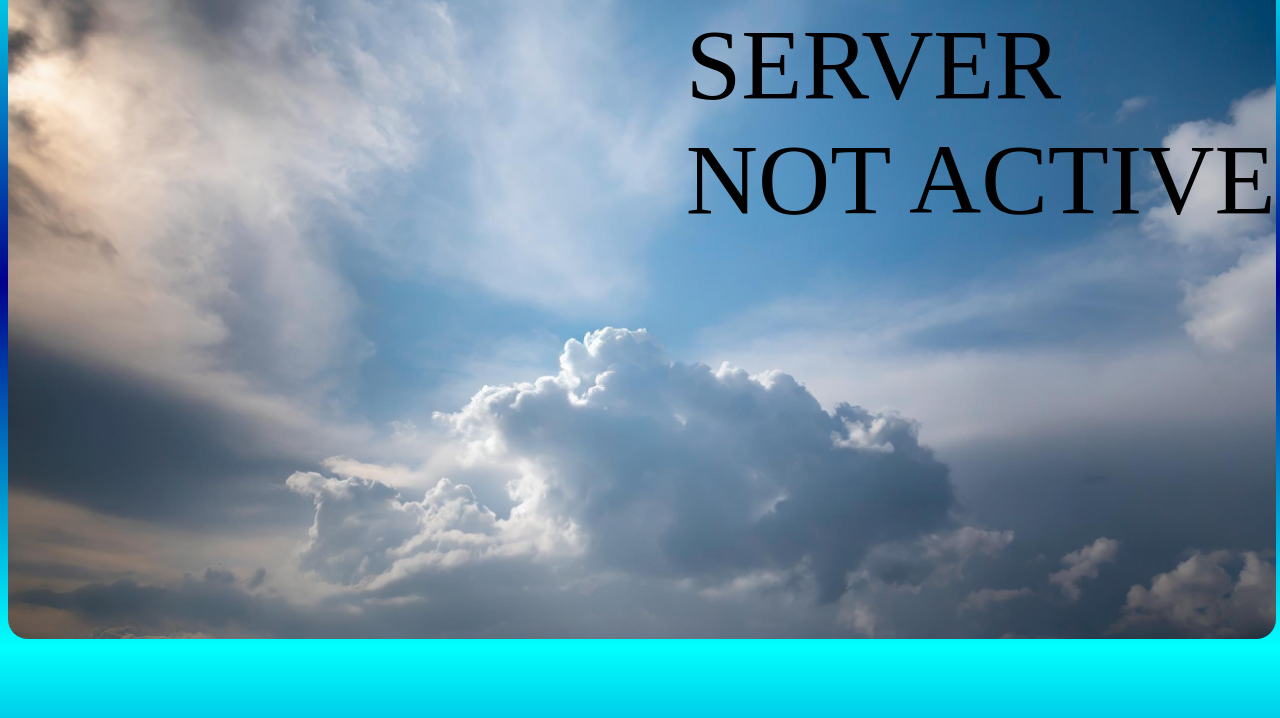
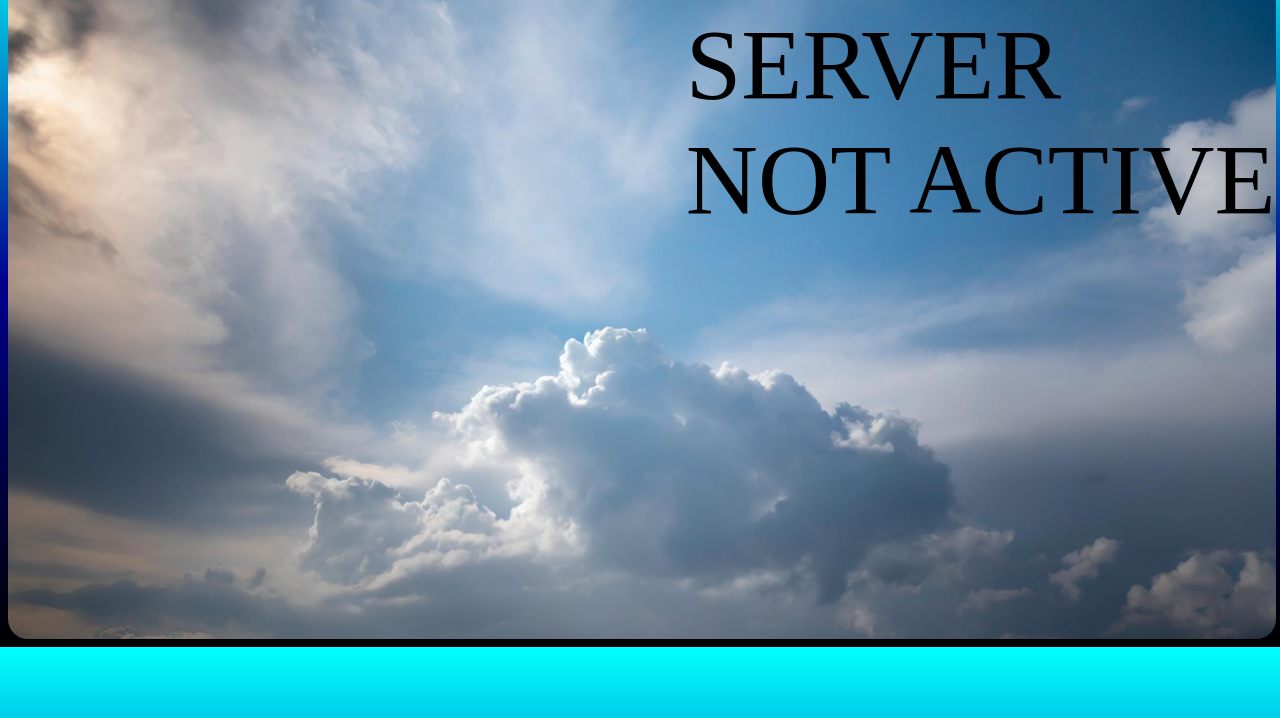
Before and after one commit to AmitChinara/BankUISystem, a plain HTML site: page index.html in a window 1280 px wide. Shown: the part 82-800 px from the top of the page. Drawn offline with Linux system fonts and the light colour scheme.

Commit message:
Made it darker

```diff
--- a/CSS/style.css
+++ b/CSS/style.css
@@ -1,5 +1,5 @@
 body {
-    background-image: linear-gradient(cyan, darkblue, cyan);
+    background-image: linear-gradient(cyan, darkblue, black);
 }
 
 body::-webkit-scrollbar {
```
